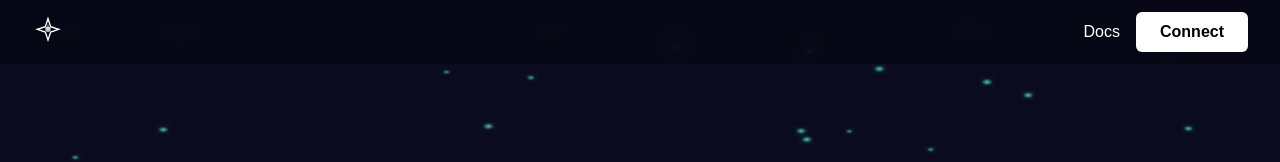
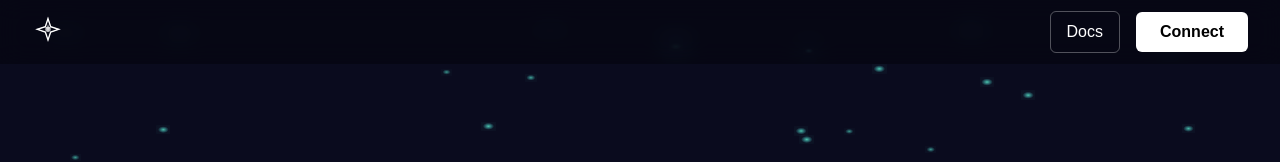
Before and after one commit to WillSchiller/oolong-site, a Next.js app: page / in a window 1280 px wide. Shown: the top 162 px of the page. Built offline with nearby package versions, Linux system fonts and the light colour scheme.

Commit message:
candles should load last

```diff
--- a/app/componants/Nav.tsx
+++ b/app/componants/Nav.tsx
@@ -23,7 +23,7 @@ export default function Navbar() {
           <div className="hidden sm:flex items-center space-x-4">
             <Link
               href="/docs"
-              className="text-white hover:text-gray-300 transition duration-300 ease-in-out font-medium"
+              className="text-white hover:text-gray-300 transition duration-300 ease-in-out font-medium px-4 py-2 rounded-md border border-white border-opacity-30 hover:bg-white hover:bg-opacity-10"
             >
               Docs
             </Link>
@@ -71,7 +71,7 @@ export default function Navbar() {
             <div className="flex flex-col items-center justify-center flex-grow space-y-8 p-4">
               <Link
                 href="/docs"
-                className="text-white hover:text-gray-300 transition duration-300 ease-in-out font-medium text-2xl"
+                className="text-white hover:text-gray-300 transition duration-300 ease-in-out font-medium text-2xl px-6 py-3 rounded-md border border-white border-opacity-30 hover:bg-white hover:bg-opacity-10"
                 onClick={toggleMenu}
               >
                 Docs
```
